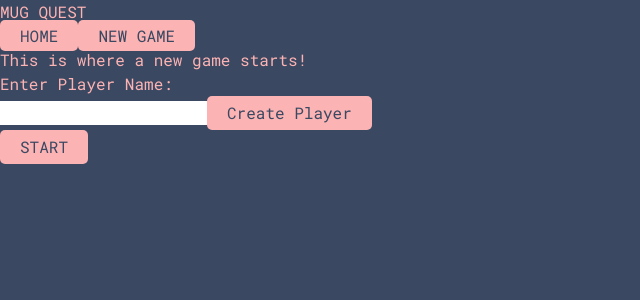
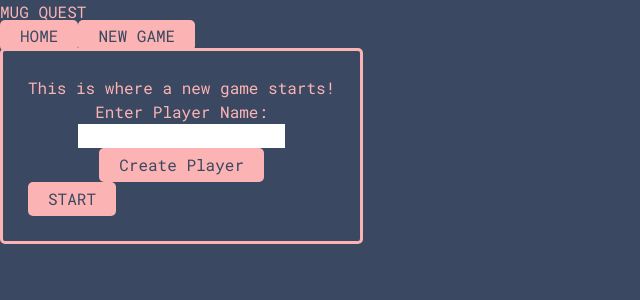
Before and after one commit to kirsty-m/mug_game_project, a Next.js app in the folder game/: page /newgame in a window 1280 px wide. Shown: the top 300 px of the page, without its empty margins (0-640 px from the left). Built offline with nearby package versions, Linux system fonts and the light colour scheme.

Commit message:
css classnames worked on

```diff
--- a/game/app/components/CreatePlayer.js
+++ b/game/app/components/CreatePlayer.js
@@ -30,7 +30,7 @@ export default function CreatePlayer() {
 
 
   return (
-    <div className='characterQuestions'>
+    <div className="create-player-form">
       <h4>Enter Player Name:</h4>
       <input
         type="text"
--- a/game/app/globals.css
+++ b/game/app/globals.css
@@ -27,12 +27,13 @@ body {
     rgb(var(--background-start-rgb));
 } */
 
+main{
+  display: flex;
+  margin: auto;
+
+}
 
 body {
-  display:flex;
-  align-content: center;
-  flex-direction: column;
-  margin:auto;
   background-color: #3A4862;
   color: #FCB3B3;
 }
@@ -68,6 +69,7 @@ body {
   cursor: pointer;
   padding: 5px 20px;
   border-radius: 5px;
+  width: fit-content;
 }
 
 .button:hover{
@@ -104,3 +106,18 @@ body {
   margin-top:50px;
 
 }
+
+.create-player{
+  position: absolute;
+  margin: auto;
+  border: solid #FCB3B3;
+  padding: 25px;
+  border-radius: 5px;
+}
+
+.create-player-form{
+  display: flex;
+  flex-direction: column;
+  align-items: center;
+
+}
--- a/game/app/newgame/page.js
+++ b/game/app/newgame/page.js
@@ -4,13 +4,13 @@ import CreatePlayer from "../components/CreatePlayer";
 export default function newgame() {
   return (
     <main>
-
+      <div className="create-player">
         <h2>This is where a new game starts!</h2>
         <CreatePlayer/>
         <form action='/play'>
           <input className='button' type='submit' value='START'/>
         </form>
-
+      </div>
     </main>
   )
 }
```
